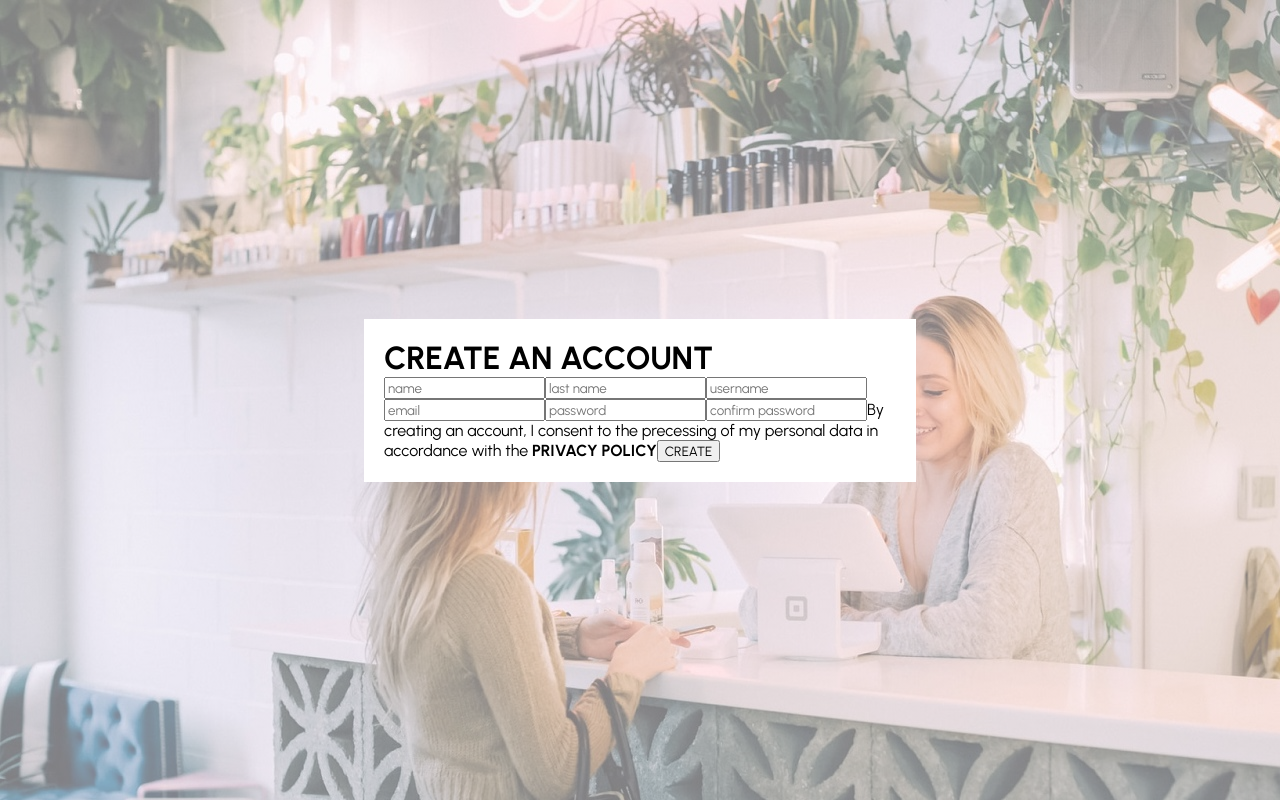
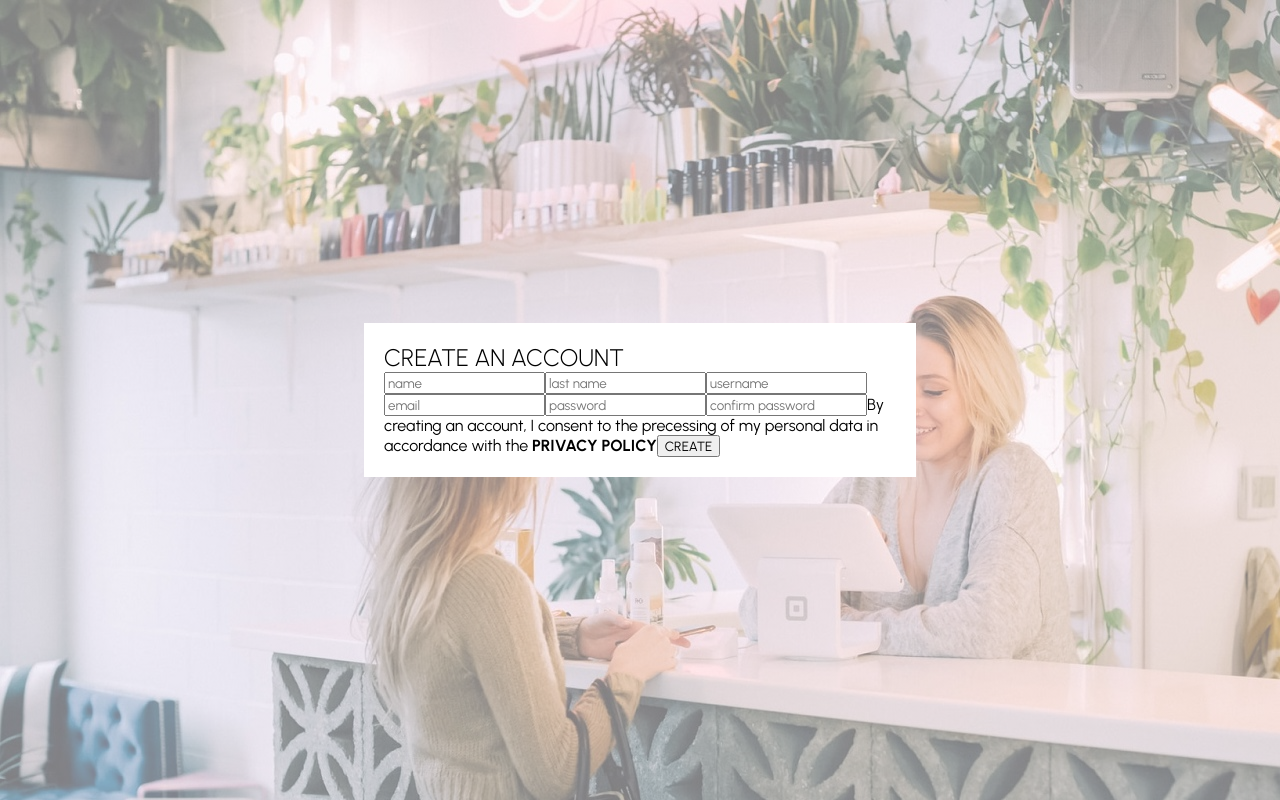
Before and after one commit to AliPooladmast/e-commerce, a React (Create React App) app: page / in a window 1280 px wide. Built offline with nearby package versions, Linux system fonts and the light colour scheme.

Commit message:
feat(register): edit font size and weight of the title header of register form

```diff
--- a/src/pages/Register/register.module.scss
+++ b/src/pages/Register/register.module.scss
@@ -16,4 +16,9 @@
   width: 40%;
   background-color: white;
   padding: 20px;
+
+  h1 {
+    font-size: 24px;
+    font-weight: 300;
+  }
 }
```
